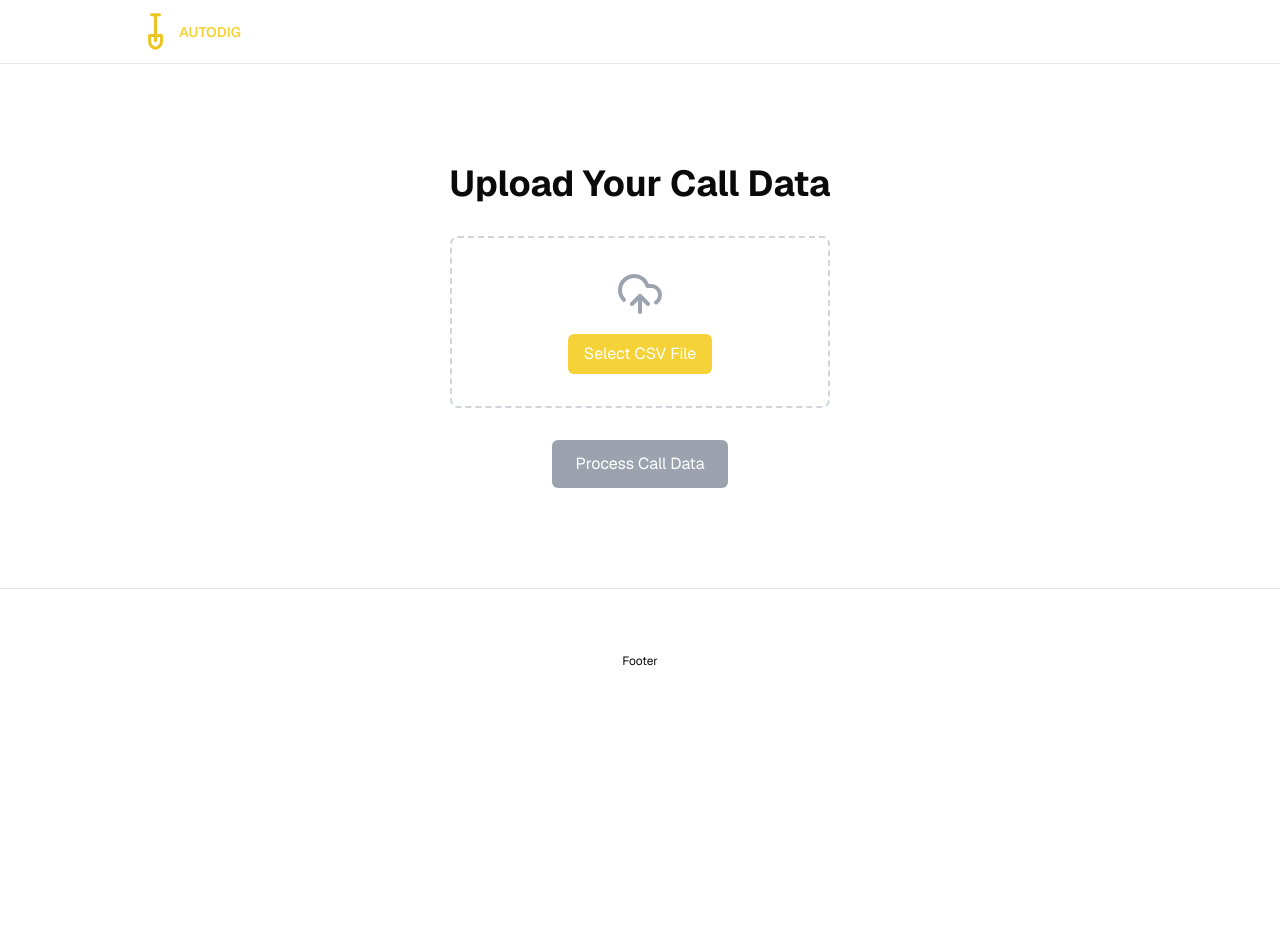
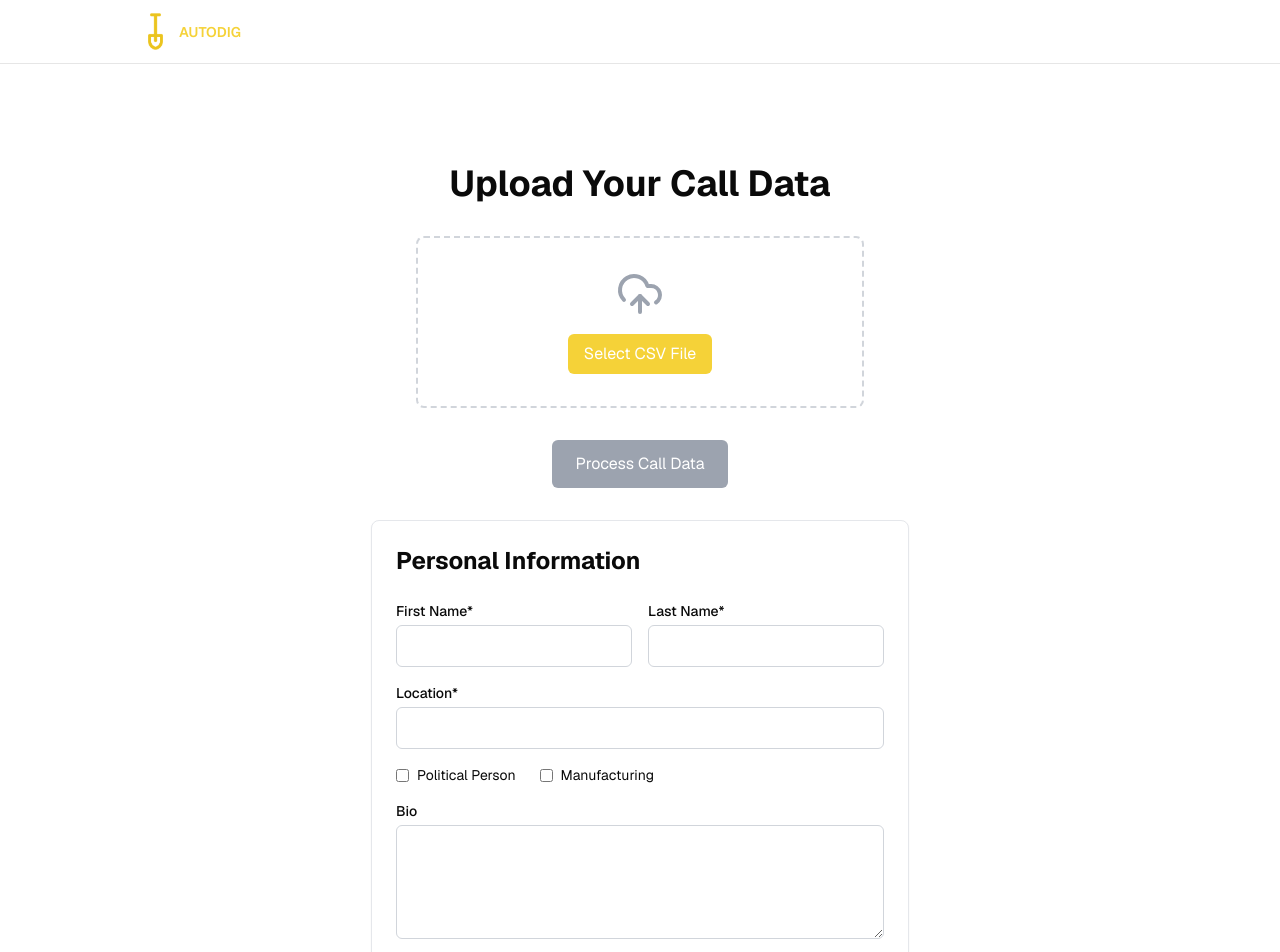
Before and after one commit to autodig/frontend, a Next.js app: page /dashboard in a window 1280 px wide. Shown: the top 952 px of the page. Before the commit the page ends 800 px from the top, so only its background shows below. Built offline with nearby package versions, Linux system fonts and the light colour scheme.

Commit message:
info section before breaking down the components

```diff
--- /dev/null
+++ b/components/dashboard/InfoSection.tsx
@@ -0,0 +1,177 @@
+"use client";
+
+import { useState } from "react";
+
+interface PersonalInfoProps {
+  label: string;
+  id: string;
+  value: string;
+  onChange: (e: React.ChangeEvent<HTMLInputElement>) => void;
+  required?: boolean;
+}
+
+interface CheckboxProps {
+  label: string;
+  name: string;
+  checked: boolean;
+  onChange: (e: React.ChangeEvent<HTMLInputElement>) => void;
+}
+
+interface TextAreaProps {
+  label: string;
+  id: string;
+  value: string;
+  onChange: (e: React.ChangeEvent<HTMLTextAreaElement>) => void;
+}
+
+const InputField = ({
+  label,
+  id,
+  value,
+  onChange,
+  required = false,
+}: PersonalInfoProps) => (
+  <div>
+    <label className="block text-sm font-medium mb-1" htmlFor={id}>
+      {label}
+      {required && "*"}
+    </label>
+    <input
+      type="text"
+      id={id}
+      name={id}
+      value={value}
+      onChange={onChange}
+      className="w-full p-2 border border-gray-300 rounded-md focus:outline-none focus:ring-2 focus:ring-autodigPrimary"
+      required={required}
+    />
+  </div>
+);
+
+const CheckboxField = ({ label, name, checked, onChange }: CheckboxProps) => (
+  <label className="flex items-center space-x-2">
+    <input
+      type="checkbox"
+      name={name}
+      checked={checked}
+      onChange={onChange}
+      className="rounded text-autodigPrimary focus:ring-autodigPrimary"
+    />
+    <span className="text-sm">{label}</span>
+  </label>
+);
+
+const TextAreaField = ({ label, id, value, onChange }: TextAreaProps) => (
+  <div className="mb-4">
+    <label className="block text-sm font-medium mb-1" htmlFor={id}>
+      {label}
+    </label>
+    <textarea
+      id={id}
+      name={id}
+      value={value}
+      onChange={onChange}
+      rows={4}
+      className="w-full p-2 border border-gray-300 rounded-md focus:outline-none focus:ring-2 focus:ring-autodigPrimary"
+    />
+  </div>
+);
+
+export default function InfoSection() {
+  const [formData, setFormData] = useState({
+    firstName: "",
+    lastName: "",
+    location: "",
+    isPolitical: false,
+    isManufacturing: false,
+    bio: "",
+    phone: "",
+    email: "",
+  });
+
+  const handleChange = (
+    e: React.ChangeEvent<HTMLInputElement | HTMLTextAreaElement>
+  ) => {
+    const { name, value, type } = e.target;
+    setFormData((prev) => ({
+      ...prev,
+      [name]:
+        type === "checkbox" ? (e.target as HTMLInputElement).checked : value,
+    }));
+  };
+
+  return (
+    <div className="w-full max-w-2xl mx-auto">
+      <div className="bg-background border border-gray-200 rounded-lg p-6 shadow-sm">
+        <h2 className="text-2xl font-bold mb-6">Personal Information</h2>
+
+        <div className="grid grid-cols-1 md:grid-cols-2 gap-4 mb-4">
+          <InputField
+            label="First Name"
+            id="firstName"
+            value={formData.firstName}
+            onChange={handleChange}
+            required
+          />
+
+          <InputField
+            label="Last Name"
+            id="lastName"
+            value={formData.lastName}
+            onChange={handleChange}
+            required
+          />
+        </div>
+
+        <div className="mb-4">
+          <InputField
+            label="Location"
+            id="location"
+            value={formData.location}
+            onChange={handleChange}
+            required
+          />
+        </div>
+
+        <div className="flex gap-6 mb-4">
+          <CheckboxField
+            label="Political Person"
+            name="isPolitical"
+            checked={formData.isPolitical}
+            onChange={handleChange}
+          />
+
+          <CheckboxField
+            label="Manufacturing"
+            name="isManufacturing"
+            checked={formData.isManufacturing}
+            onChange={handleChange}
+          />
+        </div>
+
+        <TextAreaField
+          label="Bio"
+          id="bio"
+          value={formData.bio}
+          onChange={handleChange}
+        />
+
+        <div className="grid grid-cols-1 md:grid-cols-2 gap-4 mb-4">
+          <InputField
+            label="Phone (Optional)"
+            id="phone"
+            value={formData.phone}
+            onChange={handleChange}
+          />
+
+          <InputField
+            label="Email (Optional)"
+            id="email"
+            value={formData.email}
+            onChange={handleChange}
+          />
+        </div>
+      </div>
+    </div>
+  );
+}
--- a/components/dashboard/LandingDashboard.tsx
+++ b/components/dashboard/LandingDashboard.tsx
@@ -3,8 +3,9 @@
 import { useState } from "react";
 import { UploadCloud } from "lucide-react";
 import { ApiResponse, CallRecord } from "@/interfaces";
+import InfoSection from "./InfoSection";
 
-export default function LandingDashboard() {
+export default function LandingDashboar() {
   const [file, setFile] = useState<File | null>(null);
   const [isUploading, setIsUploading] = useState(false);
   const [callRecords, setCallRecords] = useState<CallRecord[]>([]);
@@ -109,6 +110,7 @@ export default function LandingDashboard() {
           </div>
         </div>
       )}
+      <InfoSection />
     </div>
   );
 }
```
